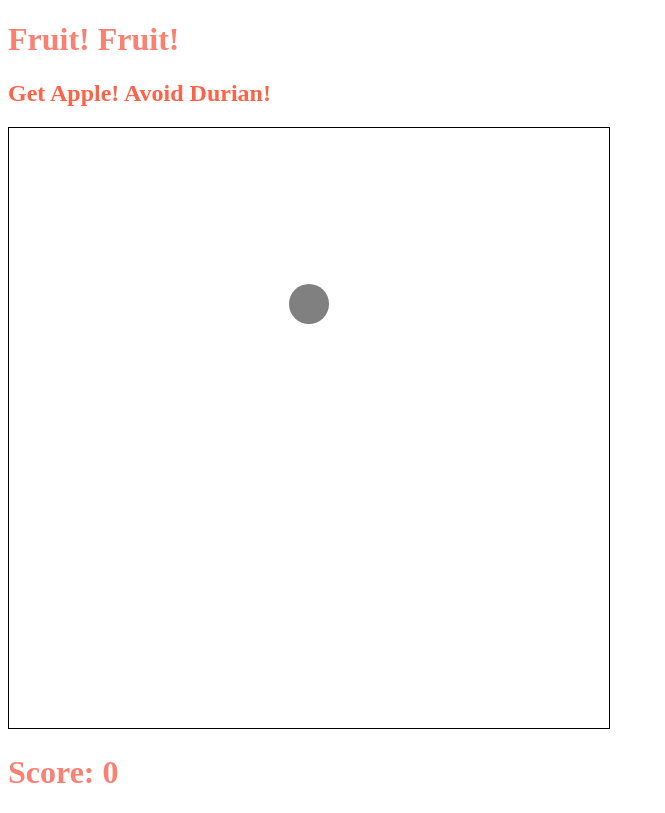
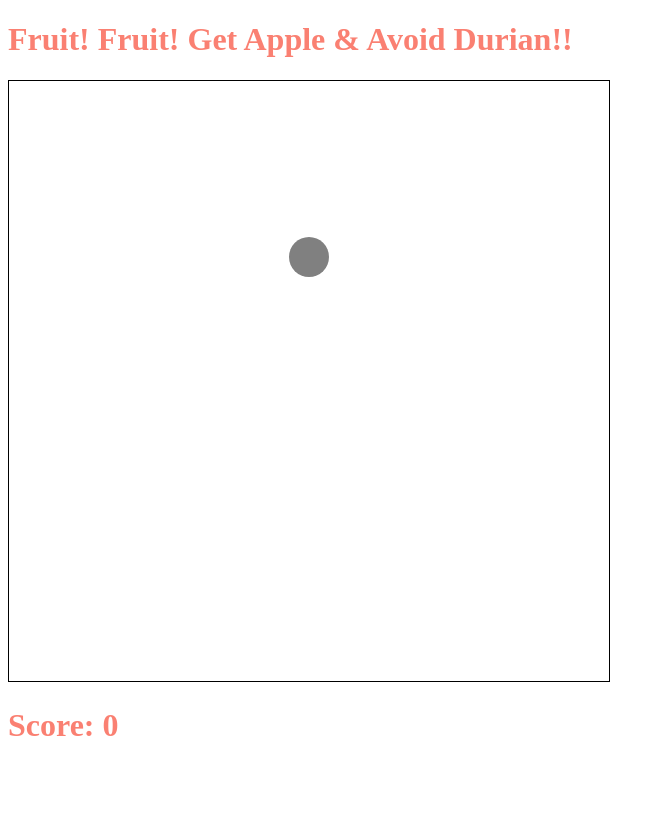
Before and after one commit to RageBill/PlayHTML5, a plain HTML site: page fruit.html in a window 1280 px wide. Shown: the whole page, without its empty margins (0-665 px from the left). Drawn offline with Linux system fonts and the light colour scheme.

Commit message:
changed wordings

```diff
--- a/fruit.html
+++ b/fruit.html
@@ -4,8 +4,7 @@
 	<meta charset="UTF-8">
 	<title>Good Fruit Bad Fruit</title>
 	<link rel="stylesheet" href="style.css">
-	<h1>Fruit! Fruit!</h1>
-	<h2>Get Apple! Avoid Durian!</h2>
+	<h1>Fruit! Fruit! Get Apple & Avoid Durian!!</h1>
 	<canvas id="myCanvas" class="canvases" width="600" height="600"></canvas>
 	<h1 id="score">Score: 0</h1>
 
--- a/style.css
+++ b/style.css
@@ -1,9 +1,5 @@
 h1 {
 	color: salmon;
-}
-
-h2 {
-	color: tomato;
 }
 
 .canvases {
```
